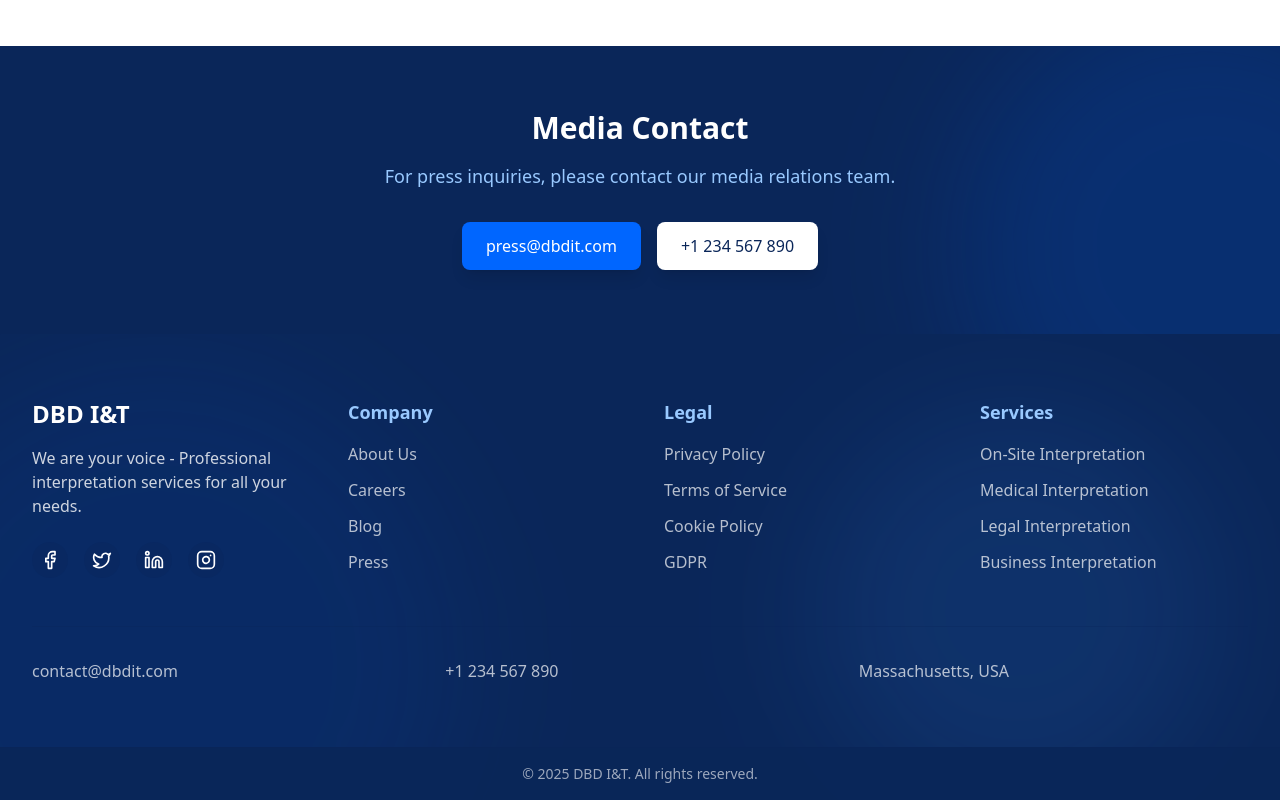
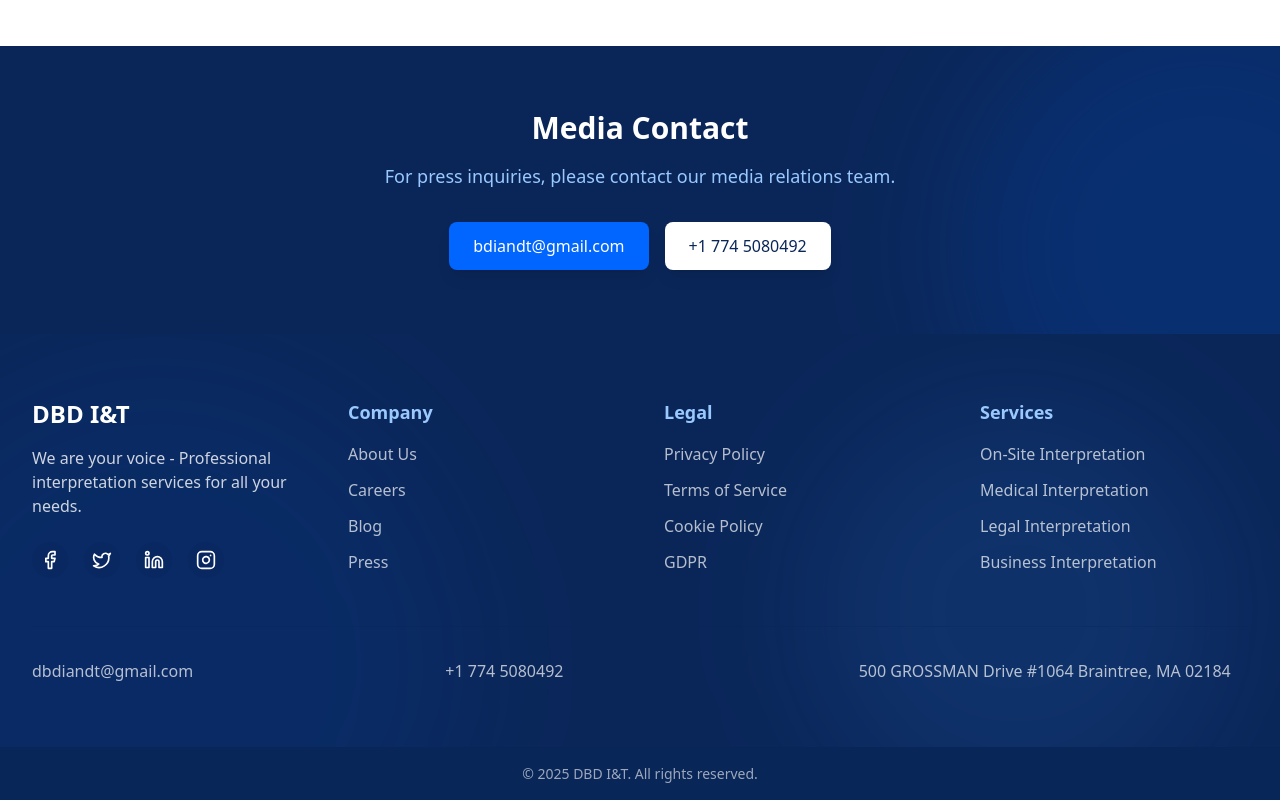
Before and after one commit to josephsamijona/ubiquitous-doodle, a React (Vite) app: page /press in a window 1280 px wide. Shown: the part 1594-2394 px from the top of the page. Built offline with nearby package versions, Linux system fonts and the light colour scheme.

Commit message:
time update

```diff
--- a/src/components/Contact.jsx
+++ b/src/components/Contact.jsx
@@ -6,19 +6,19 @@ const Contact = () => {
     {
       icon: Mail,
       title: "Email",
-      info: "contact@dbdit.com",
-      action: "mailto:contact@dbdit.com"
+      info: "dbdiandt@gmail.com",
+      action: "mailto:dbdiandt@gmail.com"
     },
     {
       icon: Phone,
       title: "Phone",
-      info: "+1 234 567 890",
-      action: "tel:+1234567890"
+      info: "+1 774 5080492",
+      action: "tel:+1 774 5080492"
     },
     {
       icon: MapPin,
       title: "Location",
-      info: "Massachusetts, USA",
+      info: "500 GROSSMAN Drive #1064 Braintree, MA 02184",
       action: null
     },
     {
--- a/src/components/Footer.jsx
+++ b/src/components/Footer.jsx
@@ -107,13 +107,15 @@ const Footer = () => {
         {/* Contact Info */}
         <div className="mt-12 pt-8 border-t border-primary-700/30">
           <div className="grid grid-cols-1 md:grid-cols-3 gap-6 text-text-light/70">
-            <a href="mailto:contact@dbdit.com" className="hover:text-primary-300">
-              contact@dbdit.com
+            <a href="mailto:dbdiandt@gmail.com" className="hover:text-primary-300">
+            dbdiandt@gmail.com
             </a>
             <a href="tel:+1234567890" className="hover:text-primary-300">
-              +1 234 567 890
+              +1 774 5080492
+
             </a>
-            <div>Massachusetts, USA</div>
+            <div>500 GROSSMAN Drive #1064
+            Braintree, MA 02184</div>
           </div>
         </div>
       </div>
--- a/src/pages/Contact.jsx
+++ b/src/pages/Contact.jsx
@@ -56,19 +56,19 @@ const Contact = () => {
     {
       icon: Mail,
       title: "Email Us",
-      content: "contact@dbdit.com",
-      link: "mailto:contact@dbdit.com"
+      content: "dbdiandt@gmail.com",
+      link: "mailto:dbdiandt@gmail.com"
     },
     {
       icon: Phone,
       title: "Call Us",
-      content: "+1 234 567 890",
-      link: "tel:+1234567890"
+      content: "+1 774 5080492",
+      link: "tel:+1774 5080492"
     },
     {
       icon: MapPin,
       title: "Location",
-      content: "Massachusetts, United States",
+      content: "500 GROSSMAN Drive #1064 Braintree, MA 02184",
       link: "#"
     }
   ];
--- a/src/pages/company/Press.jsx
+++ b/src/pages/company/Press.jsx
@@ -189,12 +189,12 @@ const Press = () => {
           </p>
           <div className="flex flex-col sm:flex-row justify-center gap-4">
             <a
-              href="mailto:press@dbdit.com"
+              href="mailto:dbdiandt@gmail.com"
               className="btn bg-primary-500 text-text-light hover:bg-primary-600
                      transform hover:scale-105 transition-all duration-200
                      shadow-lg hover:shadow-xl"
             >
-              press@dbdit.com
+             bdiandt@gmail.com
             </a>
             <a
               href="tel:+1234567890"
@@ -202,7 +202,8 @@ const Press = () => {
                      transform hover:scale-105 transition-all duration-200
                      shadow-lg hover:shadow-xl"
             >
-              +1 234 567 890
+              +1  774 5080492
+
             </a>
           </div>
         </div>
```
